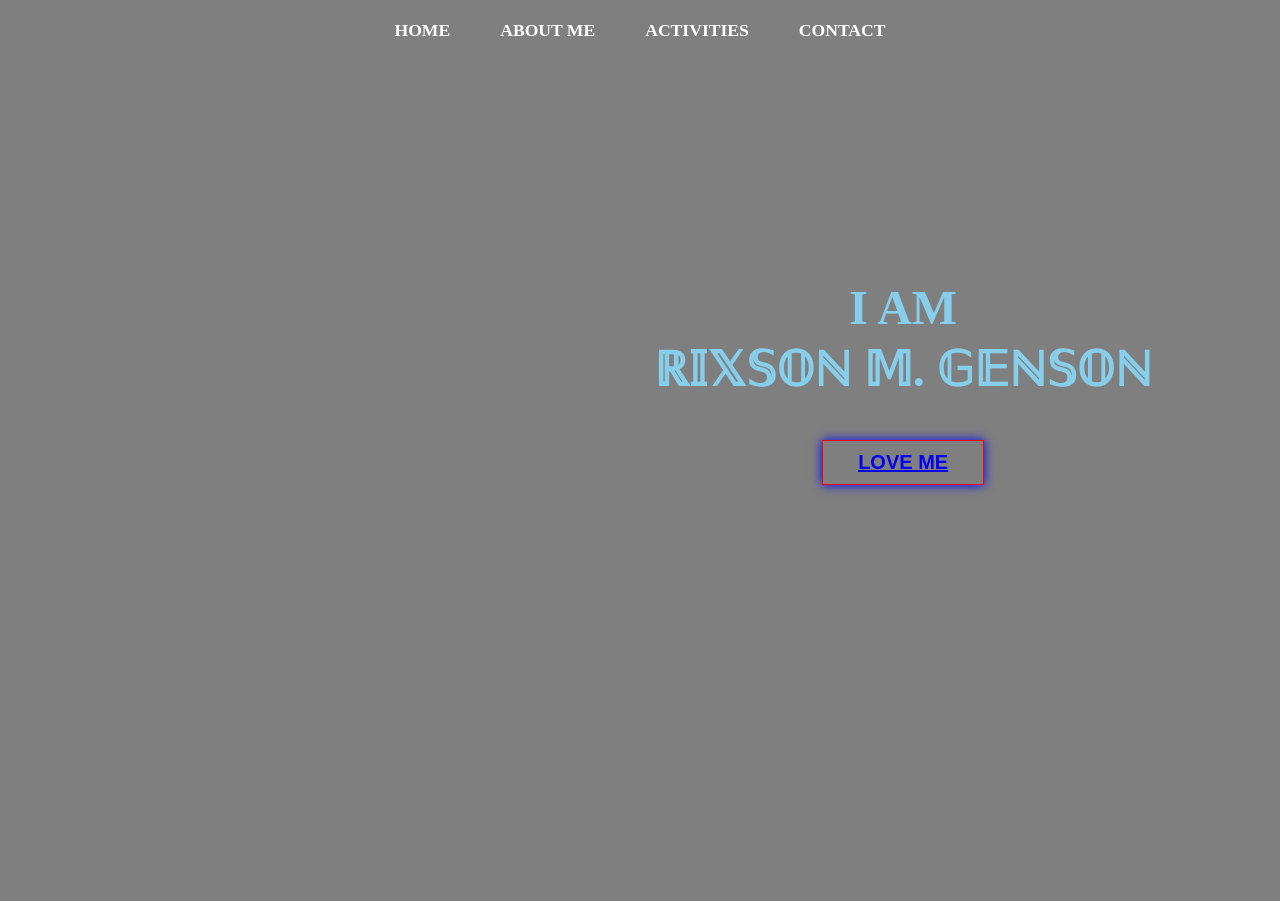
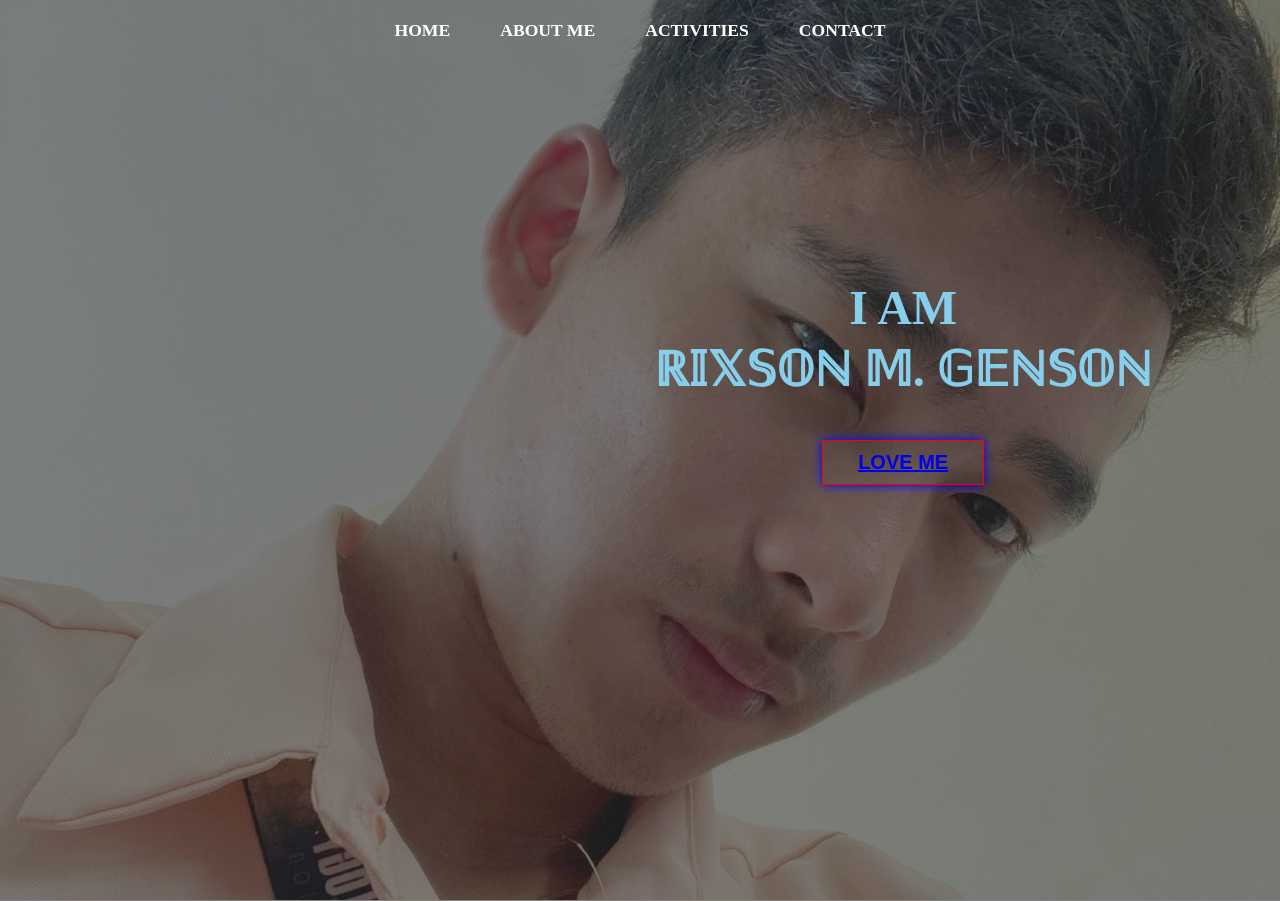
Before and after one commit to Rixsons/portfolio, a plain HTML site: page index.html in a window 1280 px wide. Drawn offline with Linux system fonts and the light colour scheme.

Commit message:
Update homepage.css

```diff
--- a/CSS/homepage.css
+++ b/CSS/homepage.css
@@ -49,7 +49,7 @@ color: red;
    position: absolute;
    top: 0;
    right: 0;
-   background: url('Photos/homepage.jpg') no-repeat center center/cover;
+   background: url('../Photos/homepage.jpg') no-repeat center center/cover;
    height: 900px;
    width: 100%;
    z-index: -1;
```
